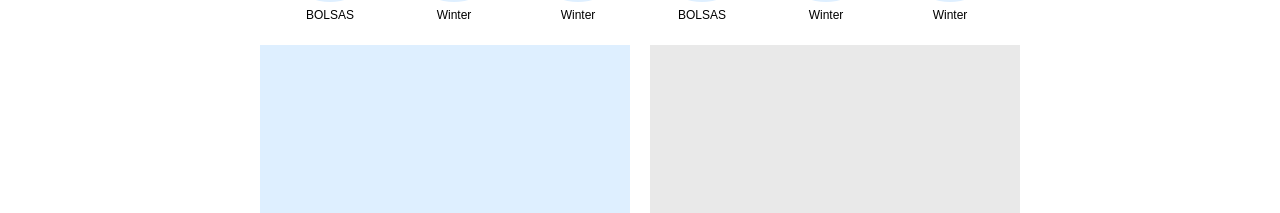
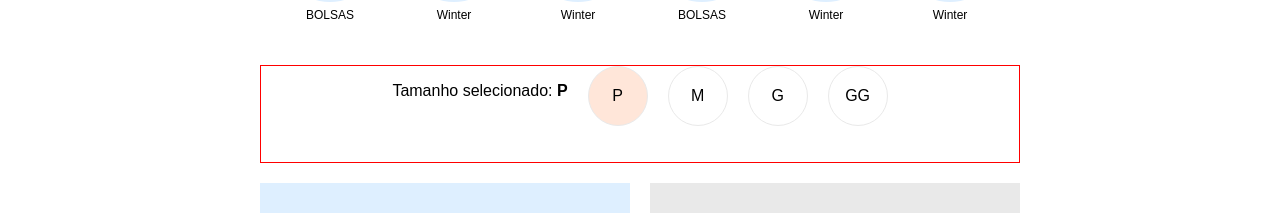
Before and after one commit to Yonatha/javascript-estudo, a Vue app in the folder loja/frontend/: page /loja/1 in a window 1280 px wide. Shown: the part 232-445 px from the top of the page. Built offline with nearby package versions, Linux system fonts and the light colour scheme; no server answers.

Commit message:
feature/112 Implementar componente de tamanho do produto

```diff
--- a/loja/frontend/src/components/loja/LojaDetalheProduto.vue
+++ b/loja/frontend/src/components/loja/LojaDetalheProduto.vue
@@ -2,6 +2,8 @@
     <div class="container">
 
         <Catalogo/>
+
+        <SeltorDeTamanho />
 
         <div class="bloco1"></div>
         <div class="bloco2"></div>
@@ -21,10 +23,12 @@
 
 <script>
 import Catalogo from "../shared/Catalogo.vue"
+import SeltorDeTamanho from "../produtos/SeltorDeTamanho.vue"
 
 export default {
   components: {
-    Catalogo
+    Catalogo,
+    SeltorDeTamanho
   }
 }
 </script>
--- /dev/null
+++ b/loja/frontend/src/components/produtos/SeltorDeTamanho.vue
@@ -0,0 +1,59 @@
+<template>
+    <div class="container">
+        <p>Tamanho selecionado: <b>{{ tamanhoSelecionado }}</b></p>
+        <div id="P" :class="detectarSelecionado('P')" @click="selecionarTamanho('P')">P</div>
+        <div id="M" :class="detectarSelecionado('M')" class="opcao" @click="selecionarTamanho('M')">M</div>
+        <div id="G" :class="detectarSelecionado('G')" class="opcao" @click="selecionarTamanho('G')">G</div>
+        <div id="GG" :class="detectarSelecionado('GG')" class="opcao" @click="selecionarTamanho('GG')">GG</div>
+    </div>
+</template>
+
+<style scoped>
+.container {
+    width: 278px;
+    height: 96px;
+    border: 1px solid red;
+}
+
+.container div.opcao {
+    width: 58px;
+    height: 58px;
+    border: 1px solid #E9E9E9;
+    border-radius: 100px;
+    text-align: center;
+    vertical-align: center;
+    cursor: pointer;
+    display: flex;
+    justify-content: center;
+    align-items: center;
+}
+
+.selecionado {
+    background: #FFE6D9;
+}
+</style>
+
+<script>
+export default {
+    data() {
+        return {
+            tamanhoSelecionado: 'P'
+        }
+    },
+    methods: {
+        selecionarTamanho(tamnho) {
+            this.tamanhoSelecionado = tamnho
+            /*const opcoes = document.getElementsByClassName("opcao")
+            for (let index = 0; index < opcoes.length; index++) {
+                const element = opcoes[index];
+                element.classList.remove("selecionado");
+            }
+            const opcao = document.getElementById(tam);
+            opcao.classList.toggle("selecionado");*/
+        },
+        detectarSelecionado(tamanho) {
+            return this.tamanhoSelecionado == tamanho ? 'opcao selecionado' : 'opcao'
+        }
+    },
+}
+</script>
```
